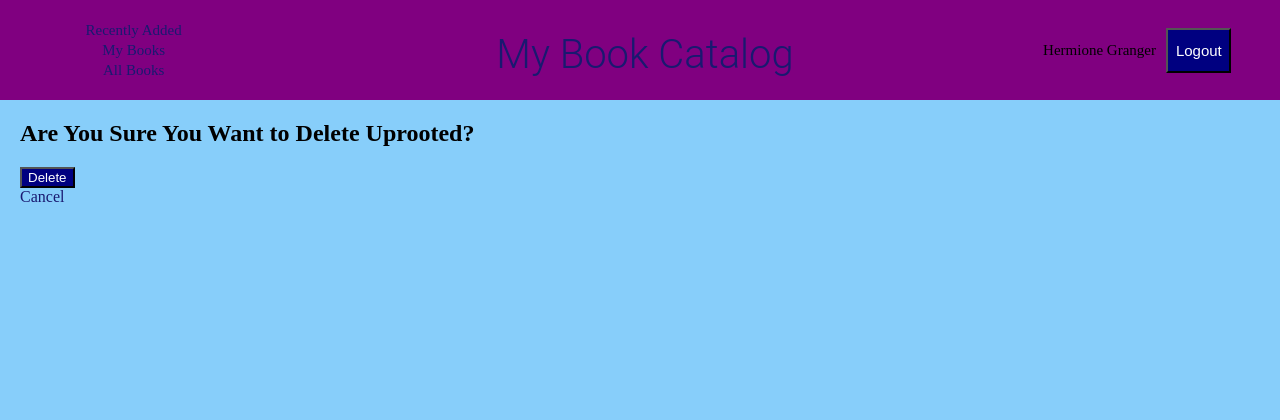
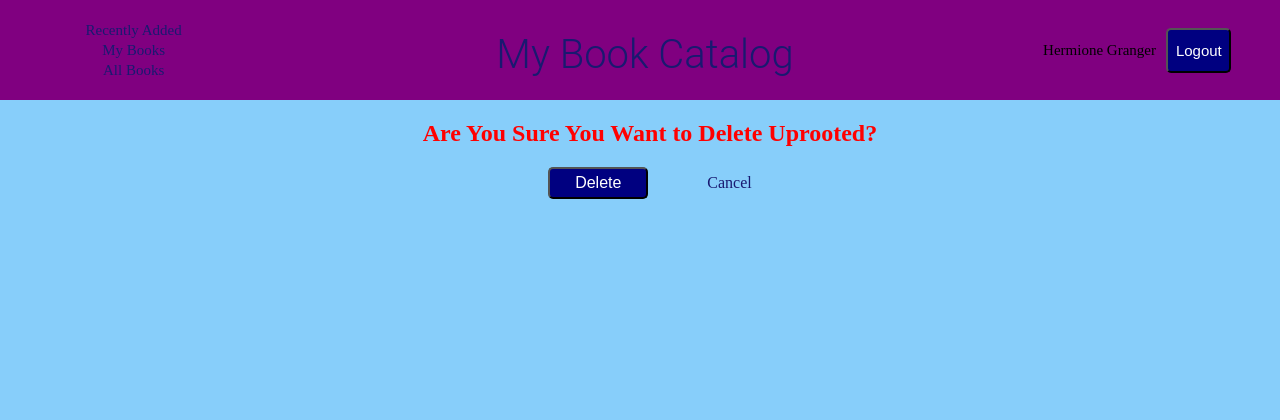
Before and after one commit to sarah-thomens/item-catalog-project, a Flask app: page /book/1/Uprooted/delete in a window 1280 px wide. Shown: the top 420 px of the page. Run offline with Flask 2, Linux system fonts and the light colour scheme; a user stored in the database is signed in; data comes from the database, SQL or seed files in the repository; some libraries are stand-ins or nearby versions.

Commit message:
Delete page CSS.

```diff
--- a/catalog/static/styles.css
+++ b/catalog/static/styles.css
@@ -18,6 +18,7 @@ button
 {
 	color: white;
 	background-color: navy;
+	border-radius: 5px;
 }
 
 button:hover
@@ -211,6 +212,53 @@ header nav
 	display: flex;
 	justify-content: space-between;
 }
+
+/*--Delete Book Page CSS-------------------------------------------------------*/
+.book-header
+{
+	color: red;
+	text-align: center;
+	margin-left: auto;
+	margin-right: auto;
+}
+
+.delete-form
+{
+	width: 100%;
+	display: flex;
+	flex-direction: row;
+	display: inline-block;
+	text-align: center;
+}
+
+.delete
+{
+	margin-right: 50px;
+}
+
+.delete-cancel
+{
+	margin-left: 5px;
+}
+
+/*--Delete/Add/Edit Button CSS-------------------------------------------------*/
+#submit
+{
+	color: white;
+	background: navy;
+	width: 100px;
+	border-radius: 5px;
+	white-space: nowrap;
+	font-size: 16px;
+	padding: 5px;
+}
+
+#submit:hover
+{
+	color: navy;
+	background: white;
+}
+
 
 /*--Login Page CSS-------------------------------------------------------------*/
 .google-login
--- a/catalog/templates/delete.html
+++ b/catalog/templates/delete.html
@@ -12,16 +12,18 @@
 		<div class="page-headers">
 			<h2 class="book-header">Are You Sure You Want to Delete {{book.title}}?</h2>
 		</div>
+		<div class="delete-form"
 			<form action="#" method = 'post'>
-			<!-- Delete Button -------------------------------------------------------->
-			<button type="submit" id="submit">
+				<!-- Delete Button ------------------------------------------------------>
+				<button type="submit" id="submit" class="delete">
 					<span aria-hidden="true"></span>Delete
 				</button>
 			</form>
-		<!-- Cancel Button ---------------------------------------------------------->
-		<a href = "{{url_for('showBookInfo', book_title = book.urlSafeTitle, book_id = book.id)}}">
+			<!-- Cancel Button -------------------------------------------------------->
+			<a href = "{{url_for('showBookInfo', book_title = book.urlSafeTitle, book_id = book.id)}}" class="delete-cancel">
 				<span aria-hidden="true"></span>Cancel
 			</a>
+		</div>
 	</section>
 </div>
 
```
Lines whose indentation alone changed are shown as unchanged.
